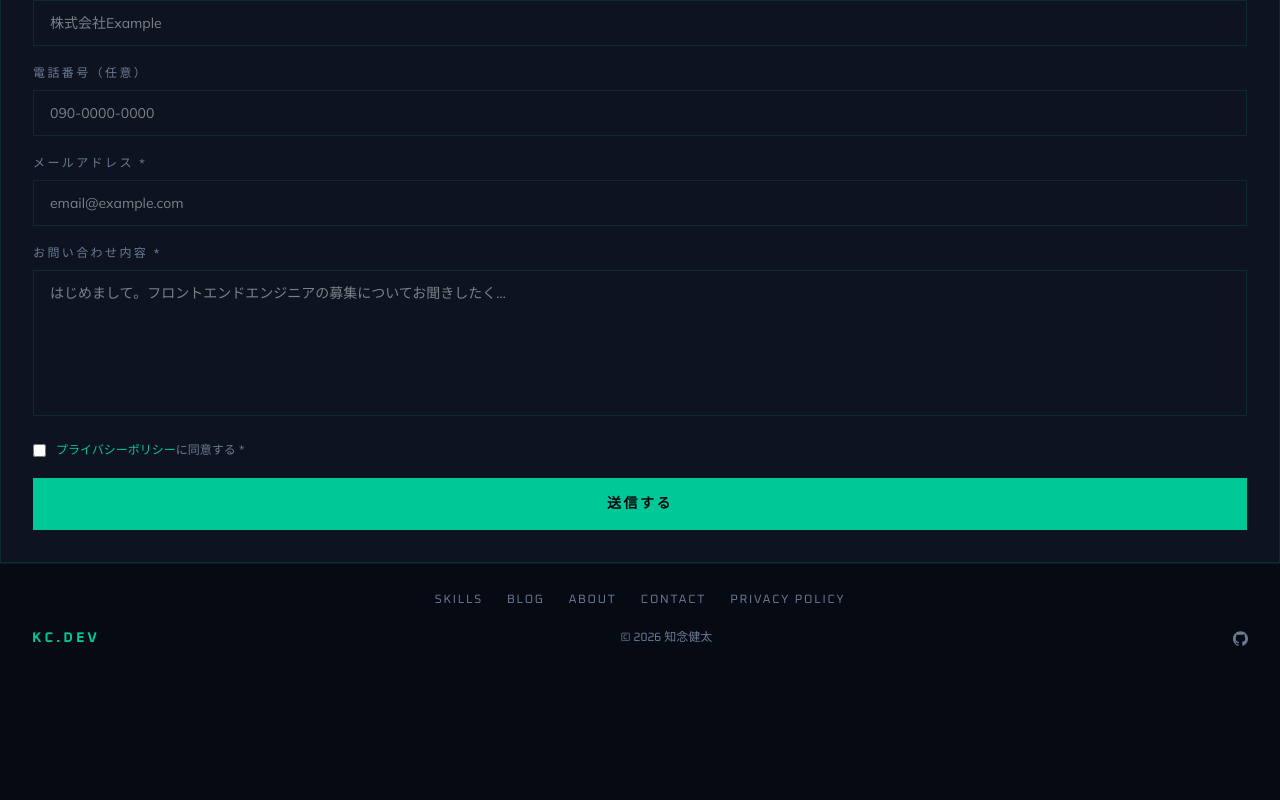
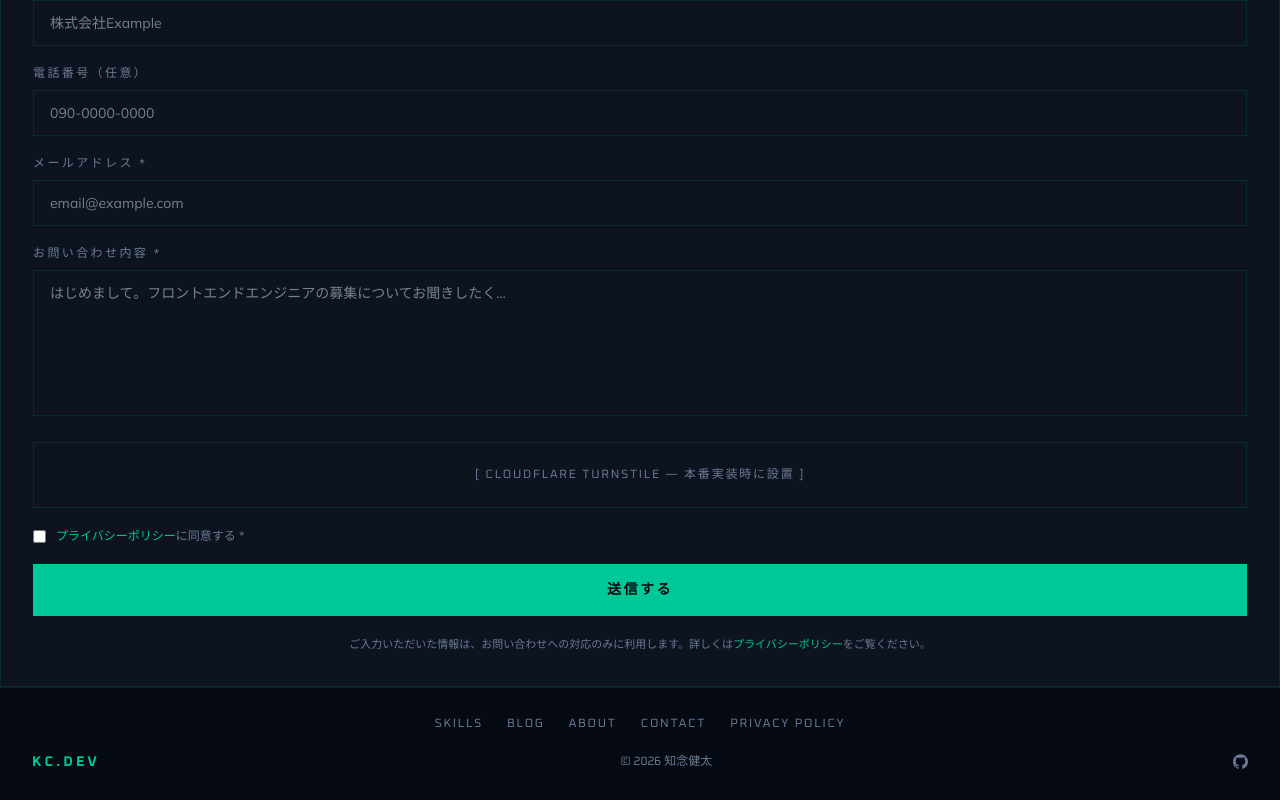
Before and after one commit to kenta-io/portfolio-site, a Next.js app: page /contact in a window 1280 px wide. Shown: the part 388-1188 px from the top of the page. Before the commit the page ends 1064 px from the top, so only its background shows below. Built offline with nearby package versions, Linux system fonts and the light colour scheme.

Commit message:
feat: add turnstile placeholder and privacy notice

```diff
--- a/src/components/contact/ContactForm/index.tsx
+++ b/src/components/contact/ContactForm/index.tsx
@@ -140,6 +140,10 @@ export function ContactForm() {
         />
       </Field>
 
+      <div className="font-heading flex items-center justify-center border border-border py-6 text-xs uppercase tracking-[0.15em] text-muted-foreground">
+        [ Cloudflare Turnstile — 本番実装時に設置 ]
+      </div>
+
       <label className="flex items-start gap-2.5 text-xs text-muted-foreground">
         <input
           type="checkbox"
@@ -166,6 +170,14 @@ export function ContactForm() {
       >
         送信する
       </button>
+
+      <p className="font-heading text-center text-[11px] leading-relaxed text-muted-foreground">
+        ご入力いただいた情報は、お問い合わせへの対応のみに利用します。詳しくは
+        <Link href="/privacy-policy" className="text-accent hover:opacity-80">
+          プライバシーポリシー
+        </Link>
+        をご覧ください。
+      </p>
     </form>
   );
 }
```
